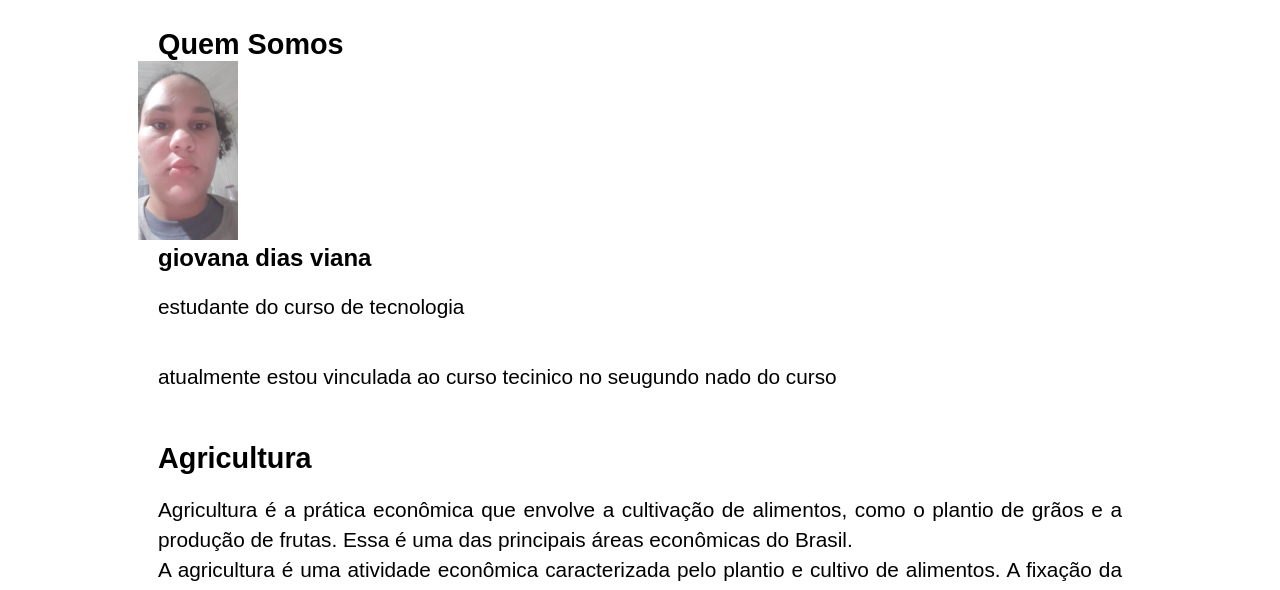
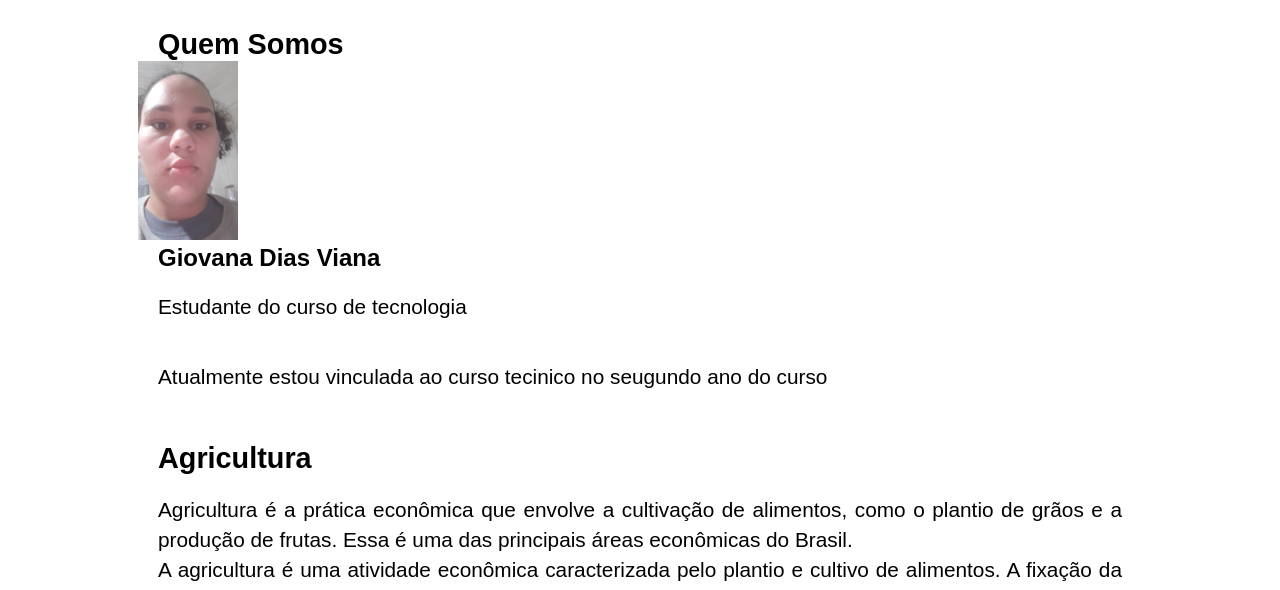
Before and after one commit to GiovanaDiasViana/agrinho-2024, a plain HTML site: page index.html in a window 1280 px wide. Shown: the part 207-797 px from the top of the page. Drawn offline with Linux system fonts and the light colour scheme.

Commit message:
Add files via upload

```diff
--- a/index.html
+++ b/index.html
@@ -31,10 +31,10 @@
         <div class="header quemsomos_content">
             <img src="foto.jpeg" class=""  width="10%">
             <div class="header quemsomos_content ">
-                <h2>giovana dias viana</h2>
+                <h2>Giovana Dias Viana</h2>
             </div>
-        <p class="funcao">estudante do curso de tecnologia</p>
-        <p>atualmente estou vinculada ao curso tecinico no seugundo nado do curso  </p>
+        <p class="funcao">Estudante do curso de tecnologia</p>
+        <p>Atualmente estou vinculada ao curso tecinico no seugundo ano do curso  </p>
         </div>
     </section>
 <!-- ***************************************************************** -->
```
